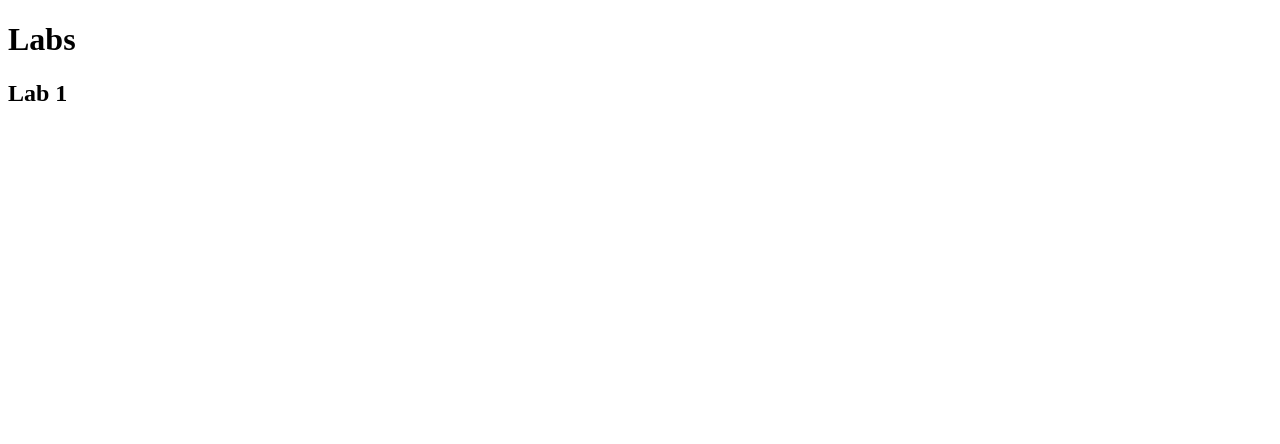
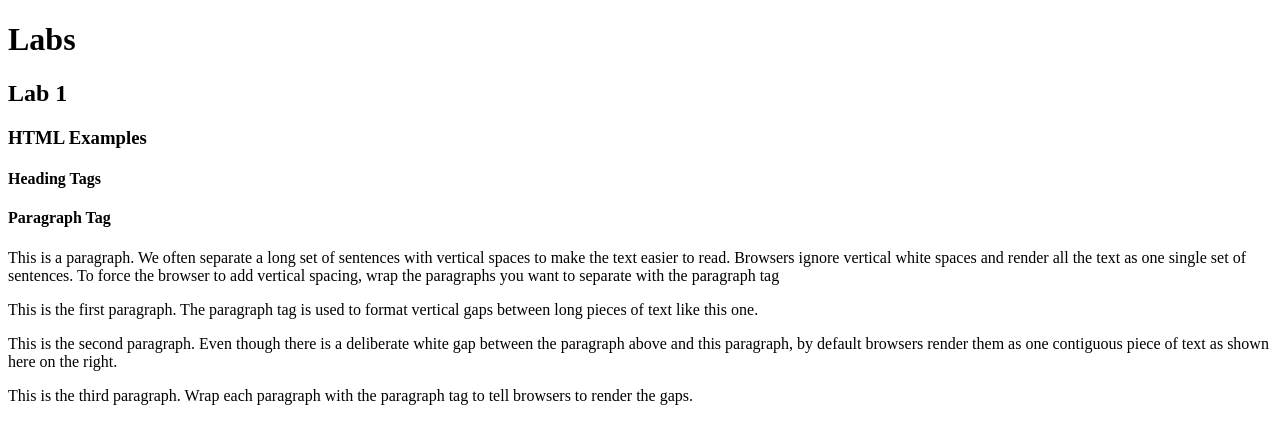
Before and after one commit to vivekdhir77/assignment, a React (Create React App) app in the folder kanbas-react-web-app/: page / in a window 1280 px wide. Shown: the top 444 px of the page. Built offline with nearby package versions, Linux system fonts and the light colour scheme.

Commit message:
paragraph part

```diff
--- a/kanbas-react-web-app/src/Labs/Lab1/index.tsx
+++ b/kanbas-react-web-app/src/Labs/Lab1/index.tsx
@@ -2,6 +2,33 @@
     return (
       <div id="wd-lab1">
         <h2>Lab 1</h2>
+        <h3>HTML Examples</h3>
+        <div id="wd-h-tag">
+          <h4>Heading Tags</h4>
+          <div id="wd-p-tag">
+  <h4>Paragraph Tag</h4>
+    <p id="wd-p-1">
+This is a paragraph. We often separate a long set of sentences with vertical spaces to make the text easier to read. Browsers ignore vertical white spaces and render all the text as one single set of sentences. To force the browser to add vertical spacing, wrap the paragraphs you want to separate with the paragraph tag
+  </p>
+</div>
+
+<p id="wd-p-2">
+This is the first paragraph. The paragraph tag is used to format
+vertical gaps between long pieces of text like this one.
+        </p>
+        <p id="wd-p-3">
+This is the second paragraph. Even though there is a deliberate white
+gap between the paragraph above and this paragraph, by default
+browsers render them as one contiguous piece of text as shown here on
+the right.
+        </p>
+        <p id="wd-p-4">
+This is the third paragraph. Wrap each paragraph with the paragraph
+tag to tell browsers to render the gaps.
+        </p>
+
+</div>
+
       </div>
     );
   }
```
